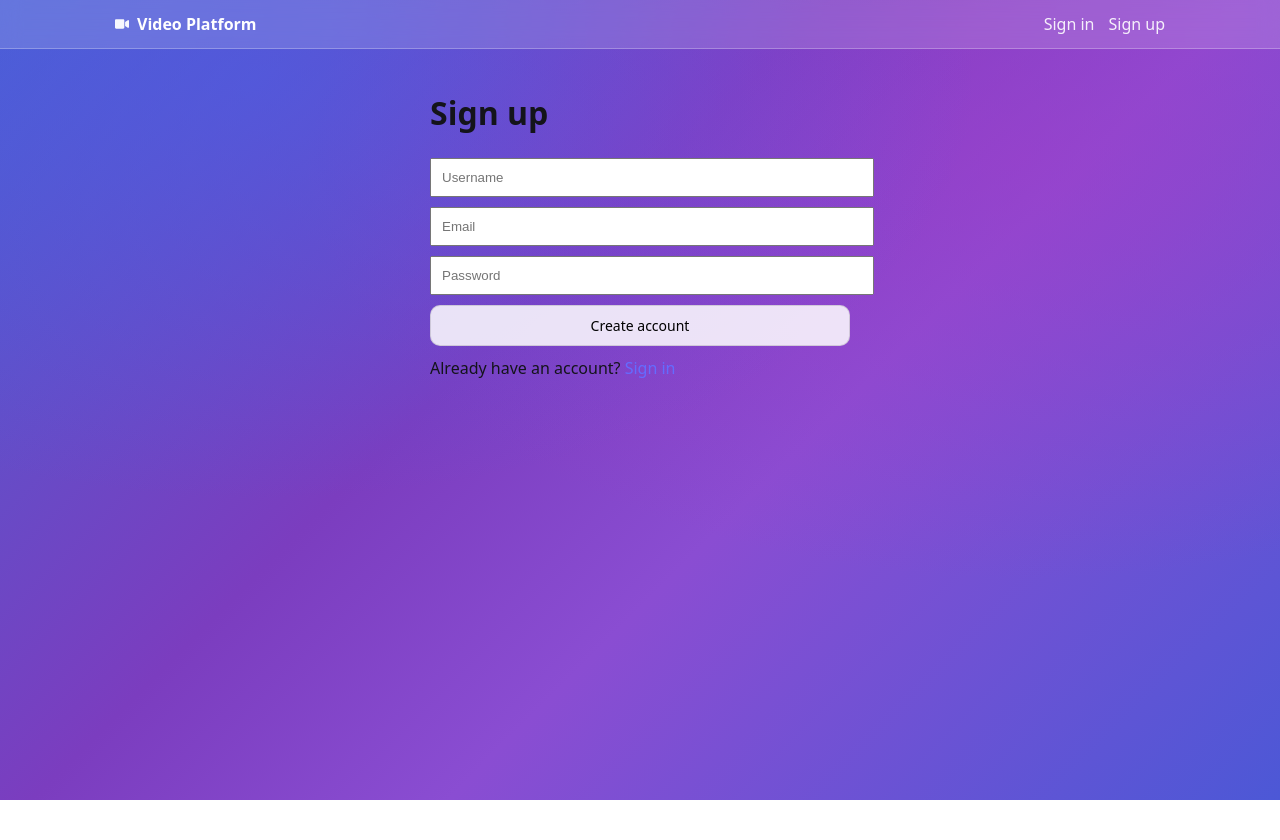
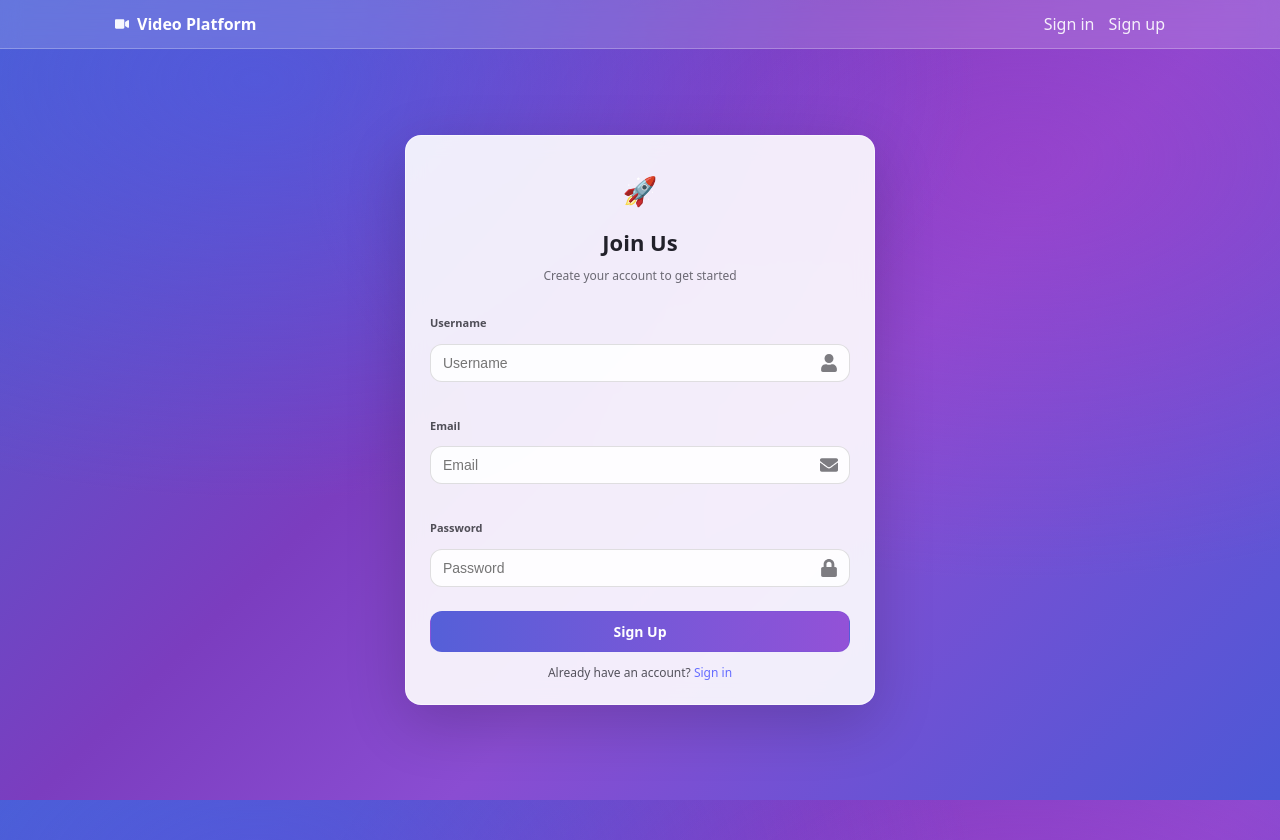
Before and after one commit to IrfanImsirovic/video-uploader, a React app in the folder frontend/: page /signup in a window 1280 px wide. Before the commit the page ends 800 px from the top, so only its background shows below. Built offline with nearby package versions, Linux system fonts and the light colour scheme; the HTML template or start-up script is replaced by a standard one.

Commit message:
Sign in Sign up design Improvment

```diff
--- a/frontend/src/api/errors.js
+++ b/frontend/src/api/errors.js
@@ -19,3 +19,14 @@ export function getApiErrorMessage(err, fallback = 'Request failed') {
 
   return fallback
 }
+
+export function getApiFieldErrors(err) {
+  const data = err?.response?.data
+  const fieldErrors = data?.fieldErrors
+
+  if (fieldErrors && typeof fieldErrors === 'object' && !Array.isArray(fieldErrors)) {
+    return fieldErrors
+  }
+
+  return null
+}
--- /dev/null
+++ b/frontend/src/pages/AuthPage.css
@@ -0,0 +1,150 @@
+.authShell {
+  min-height: 100vh;
+  display: flex;
+  align-items: center;
+  justify-content: center;
+  padding: 20px;
+  position: absolute;
+  top: 0;
+  left: 0;
+  right: 0;
+  bottom: 0;
+}
+
+.authCard {
+  width: 420px;
+  max-width: 100%;
+  background: rgba(255, 255, 255, 0.9);
+  border: 1px solid rgba(255, 255, 255, 0.55);
+  border-radius: 16px;
+  padding: 26px 24px 22px;
+  box-shadow: 0 18px 60px rgba(0, 0, 0, 0.18);
+  backdrop-filter: blur(10px);
+}
+
+.authHeader {
+  display: flex;
+  flex-direction: column;
+  align-items: center;
+  gap: 8px;
+}
+
+.authBadge {
+  width: 56px;
+  height: 56px;
+  border-radius: 14px;
+  display: inline-flex;
+  align-items: center;
+  justify-content: center;
+  border: none;
+  font-size: 28px;
+}
+
+.authTitle {
+  margin: 0;
+  font-size: 22px;
+  font-weight: 800;
+  color: rgba(16, 16, 24, 0.92);
+}
+
+.authSubtitle {
+  margin: 0;
+  font-size: 12px;
+  color: rgba(24, 24, 32, 0.62);
+  text-align: center;
+}
+
+.authForm {
+  margin-top: 18px;
+  display: flex;
+  flex-direction: column;
+  gap: 12px;
+}
+
+.field {
+  display: flex;
+  flex-direction: column;
+}
+
+.fieldLabel {
+  font-size: 11px;
+  font-weight: 700;
+  color: rgba(16, 16, 24, 0.72);
+  margin-bottom: 6px;
+}
+
+.inputWrap {
+  position: relative;
+}
+
+.fieldInput {
+  width: 100%;
+  padding: 10px 40px 10px 12px;
+  border-radius: 12px;
+  border: 1px solid rgba(0, 0, 0, 0.12);
+  background: rgba(255, 255, 255, 0.86);
+  outline: none;
+  font-size: 14px;
+  box-sizing: border-box;
+}
+
+.fieldInput:focus {
+  border-color: rgba(92, 64, 189, 0.55);
+  box-shadow: 0 0 0 4px rgba(92, 64, 189, 0.18);
+}
+
+.fieldInputError {
+  border-color: rgba(180, 35, 24, 0.55);
+  box-shadow: 0 0 0 4px rgba(180, 35, 24, 0.12);
+}
+
+.fieldIcon {
+  position: absolute;
+  right: 12px;
+  top: 50%;
+  transform: translateY(-50%);
+  width: 18px;
+  height: 18px;
+  opacity: 0.55;
+  pointer-events: none;
+}
+
+.fieldError {
+  margin-top: 6px;
+  font-size: 12px;
+  color: #b42318;
+}
+
+.formError {
+  margin: 2px 0 0;
+  font-size: 12px;
+  color: #b42318;
+  text-align: center;
+}
+
+.authButton {
+  width: 100%;
+  padding: 10px 12px;
+  border-radius: 12px;
+  border: 1px solid rgba(76, 88, 214, 0.15);
+  background: linear-gradient(90deg, rgba(76, 88, 214, 0.95), rgba(142, 73, 213, 0.95));
+  color: white;
+  font-weight: 800;
+  cursor: pointer;
+}
+
+.authButton:hover {
+  filter: brightness(1.03);
+}
+
+.authButton:disabled {
+  opacity: 0.65;
+  cursor: not-allowed;
+}
+
+.authFooter {
+  margin-top: 12px;
+  text-align: center;
+  font-size: 12px;
+  color: rgba(16, 16, 24, 0.7);
+}
--- a/frontend/src/pages/SignInPage.jsx
+++ b/frontend/src/pages/SignInPage.jsx
@@ -2,13 +2,17 @@ import { useState } from "react";
 import { useNavigate, Link } from "react-router-dom";
 import { signIn } from "../api/auth";
 import { setAuthToken } from "../api/client";
-import { getApiErrorMessage } from "../api/errors";
+import { getApiErrorMessage, getApiFieldErrors } from "../api/errors";
 import { useAuth } from "../state/AuthContext.jsx";
+import { FaLock, FaUser } from "react-icons/fa";
+
+import "./AuthPage.css";
 
 export default function SignInPage() {
   const [username, setUsername] = useState("");
   const [password, setPassword] = useState("");
-  const [err, setErr] = useState("");
+  const [fieldErr, setFieldErr] = useState({ username: "", password: "" });
+  const [formErr, setFormErr] = useState("");
   const [loading, setLoading] = useState(false);
 
   const nav = useNavigate();
@@ -16,7 +20,8 @@ export default function SignInPage() {
 
   async function onSubmit(e) {
     e.preventDefault();
-    setErr("");
+    setFormErr("");
+    setFieldErr({ username: "", password: "" });
     setLoading(true);
     try {
       const data = await signIn({ username, password });
@@ -24,41 +29,99 @@ export default function SignInPage() {
       setAuthToken(data.token);
       nav("/", { replace: true });
     } catch (e) {
-      setErr(getApiErrorMessage(e, "Sign in failed"));
+      const apiFieldErrors = getApiFieldErrors(e);
+      const nextFieldErr = {
+        username: apiFieldErrors?.username || "",
+        password: apiFieldErrors?.password || "",
+      };
+      const hasFieldErrors = Boolean(nextFieldErr.username || nextFieldErr.password);
+      setFieldErr(nextFieldErr);
+      setFormErr(hasFieldErrors ? (apiFieldErrors?.request || "") : getApiErrorMessage(e, "Sign in failed"));
     } finally {
       setLoading(false);
     }
   }
 
   return (
-    <div style={{ maxWidth: 420, margin: "40px auto" }}>
-      <h1>Sign in</h1>
+    <div className="authShell">
+      <div className="authCard">
+        <div className="authHeader">
+          <div className="authBadge" aria-hidden="true">
+            🚀
+          </div>
+          <h1 className="authTitle">Welcome Back</h1>
+          <p className="authSubtitle">Sign in to continue</p>
+        </div>
 
-      <form onSubmit={onSubmit}>
+        <form className="authForm" onSubmit={onSubmit}>
+          <div className="field">
+            <label className="fieldLabel" htmlFor="signin-username">
+              Username
+            </label>
+            <div className="inputWrap">
               <input
+                id="signin-username"
+                className={`fieldInput ${fieldErr.username ? "fieldInputError" : ""}`}
                 placeholder="Username"
                 value={username}
-          onChange={(e) => setUsername(e.target.value)}
-          style={{ width: "100%", padding: 10, marginBottom: 10 }}
+                autoComplete="username"
+                onChange={(e) => {
+                  setUsername(e.target.value);
+                  if (fieldErr.username) setFieldErr((p) => ({ ...p, username: "" }));
+                  if (formErr) setFormErr("");
+                }}
               />
+              <FaUser className="fieldIcon" aria-hidden="true" />
+            </div>
+            {fieldErr.username && (
+              <div className="fieldError" role="alert">
+                {fieldErr.username}
+              </div>
+            )}
+          </div>
+
+          <div className="field">
+            <label className="fieldLabel" htmlFor="signin-password">
+              Password
+            </label>
+            <div className="inputWrap">
               <input
+                id="signin-password"
+                className={`fieldInput ${fieldErr.password ? "fieldInputError" : ""}`}
                 placeholder="Password"
                 type="password"
                 value={password}
-          onChange={(e) => setPassword(e.target.value)}
-          style={{ width: "100%", padding: 10, marginBottom: 10 }}
+                autoComplete="current-password"
+                onChange={(e) => {
+                  setPassword(e.target.value);
+                  if (fieldErr.password) setFieldErr((p) => ({ ...p, password: "" }));
+                  if (formErr) setFormErr("");
+                }}
               />
+              <FaLock className="fieldIcon" aria-hidden="true" />
+            </div>
+            {fieldErr.password && (
+              <div className="fieldError" role="alert">
+                {fieldErr.password}
+              </div>
+            )}
+          </div>
 
-        {err && <p style={{ color: "crimson" }}>{err}</p>}
+          {formErr && (
+            <p className="formError" role="alert">
+              {formErr}
+            </p>
+          )}
 
-        <button disabled={loading} style={{ width: "100%", padding: 10 }}>
-          {loading ? "Signing in..." : "Sign in"}
+          <button className="authButton" disabled={loading}>
+            {loading ? "Signing in..." : "Sign In"}
           </button>
         </form>
 
-      <p style={{ marginTop: 10 }}>
+        <div className="authFooter">
           No account? <Link to="/signup">Sign up</Link>
-      </p>
+        </div>
+      </div>
     </div>
   );
 }
--- a/frontend/src/pages/SignUpPage.jsx
+++ b/frontend/src/pages/SignUpPage.jsx
@@ -2,14 +2,18 @@ import { useState } from "react";
 import { useNavigate, Link } from "react-router-dom";
 import { signUp } from "../api/auth";
 import { setAuthToken } from "../api/client";
-import { getApiErrorMessage } from "../api/errors";
+import { getApiErrorMessage, getApiFieldErrors } from "../api/errors";
 import { useAuth } from "../state/AuthContext.jsx";
+import { FaEnvelope, FaLock, FaUser } from "react-icons/fa";
+
+import "./AuthPage.css";
 
 export default function SignUpPage() {
   const [username, setUsername] = useState("");
   const [email, setEmail] = useState("");
   const [password, setPassword] = useState("");
-  const [err, setErr] = useState("");
+  const [fieldErr, setFieldErr] = useState({ username: "", email: "", password: "" });
+  const [formErr, setFormErr] = useState("");
   const [loading, setLoading] = useState(false);
 
   const nav = useNavigate();
@@ -17,7 +21,8 @@ export default function SignUpPage() {
 
   async function onSubmit(e) {
     e.preventDefault();
-    setErr("");
+    setFormErr("");
+    setFieldErr({ username: "", email: "", password: "" });
     setLoading(true);
     try {
       const data = await signUp({ username, email, password });
@@ -25,47 +30,126 @@ export default function SignUpPage() {
       setAuthToken(data.token);
       nav("/", { replace: true });
     } catch (e) {
-      setErr(getApiErrorMessage(e, "Sign up failed"));
+      const apiFieldErrors = getApiFieldErrors(e);
+      const nextFieldErr = {
+        username: apiFieldErrors?.username || "",
+        email: apiFieldErrors?.email || "",
+        password: apiFieldErrors?.password || "",
+      };
+      const hasFieldErrors = Boolean(nextFieldErr.username || nextFieldErr.email || nextFieldErr.password);
+      setFieldErr(nextFieldErr);
+      setFormErr(hasFieldErrors ? (apiFieldErrors?.request || "") : getApiErrorMessage(e, "Sign up failed"));
     } finally {
       setLoading(false);
     }
   }
 
   return (
-    <div style={{ maxWidth: 420, margin: "40px auto" }}>
-      <h1>Sign up</h1>
+    <div className="authShell">
+      <div className="authCard">
+        <div className="authHeader">
+          <div className="authBadge" aria-hidden="true">
+            🚀
+          </div>
+          <h1 className="authTitle">Join Us</h1>
+          <p className="authSubtitle">Create your account to get started</p>
+        </div>
 
-      <form onSubmit={onSubmit}>
+        <form className="authForm" onSubmit={onSubmit}>
+          <div className="field">
+            <label className="fieldLabel" htmlFor="signup-username">
+              Username
+            </label>
+            <div className="inputWrap">
               <input
+                id="signup-username"
+                className={`fieldInput ${fieldErr.username ? "fieldInputError" : ""}`}
                 placeholder="Username"
                 value={username}
-          onChange={(e) => setUsername(e.target.value)}
-          style={{ width: "100%", padding: 10, marginBottom: 10 }}
+                autoComplete="username"
+                onChange={(e) => {
+                  setUsername(e.target.value);
+                  if (fieldErr.username) setFieldErr((p) => ({ ...p, username: "" }));
+                  if (formErr) setFormErr("");
+                }}
               />
+              <FaUser className="fieldIcon" aria-hidden="true" />
+            </div>
+            {fieldErr.username && (
+              <div className="fieldError" role="alert">
+                {fieldErr.username}
+              </div>
+            )}
+          </div>
+
+          <div className="field">
+            <label className="fieldLabel" htmlFor="signup-email">
+              Email
+            </label>
+            <div className="inputWrap">
               <input
+                id="signup-email"
+                className={`fieldInput ${fieldErr.email ? "fieldInputError" : ""}`}
                 placeholder="Email"
                 value={email}
-          onChange={(e) => setEmail(e.target.value)}
-          style={{ width: "100%", padding: 10, marginBottom: 10 }}
+                autoComplete="email"
+                onChange={(e) => {
+                  setEmail(e.target.value);
+                  if (fieldErr.email) setFieldErr((p) => ({ ...p, email: "" }));
+                  if (formErr) setFormErr("");
+                }}
               />
+              <FaEnvelope className="fieldIcon" aria-hidden="true" />
+            </div>
+            {fieldErr.email && (
+              <div className="fieldError" role="alert">
+                {fieldErr.email}
+              </div>
+            )}
+          </div>
+
+          <div className="field">
+            <label className="fieldLabel" htmlFor="signup-password">
+              Password
+            </label>
+            <div className="inputWrap">
               <input
+                id="signup-password"
+                className={`fieldInput ${fieldErr.password ? "fieldInputError" : ""}`}
                 placeholder="Password"
                 type="password"
                 value={password}
-          onChange={(e) => setPassword(e.target.value)}
-          style={{ width: "100%", padding: 10, marginBottom: 10 }}
+                autoComplete="new-password"
+                onChange={(e) => {
+                  setPassword(e.target.value);
+                  if (fieldErr.password) setFieldErr((p) => ({ ...p, password: "" }));
+                  if (formErr) setFormErr("");
+                }}
               />
+              <FaLock className="fieldIcon" aria-hidden="true" />
+            </div>
+            {fieldErr.password && (
+              <div className="fieldError" role="alert">
+                {fieldErr.password}
+              </div>
+            )}
+          </div>
 
-        {err && <p style={{ color: "crimson" }}>{err}</p>}
+          {formErr && (
+            <p className="formError" role="alert">
+              {formErr}
+            </p>
+          )}
 
-        <button disabled={loading} style={{ width: "100%", padding: 10 }}>
-          {loading ? "Creating..." : "Create account"}
+          <button className="authButton" disabled={loading}>
+            {loading ? "Signing up..." : "Sign Up"}
           </button>
         </form>
 
-      <p style={{ marginTop: 10 }}>
+        <div className="authFooter">
           Already have an account? <Link to="/signin">Sign in</Link>
-      </p>
+        </div>
+      </div>
     </div>
   );
 }
```
Lines whose indentation alone changed are shown as unchanged.
